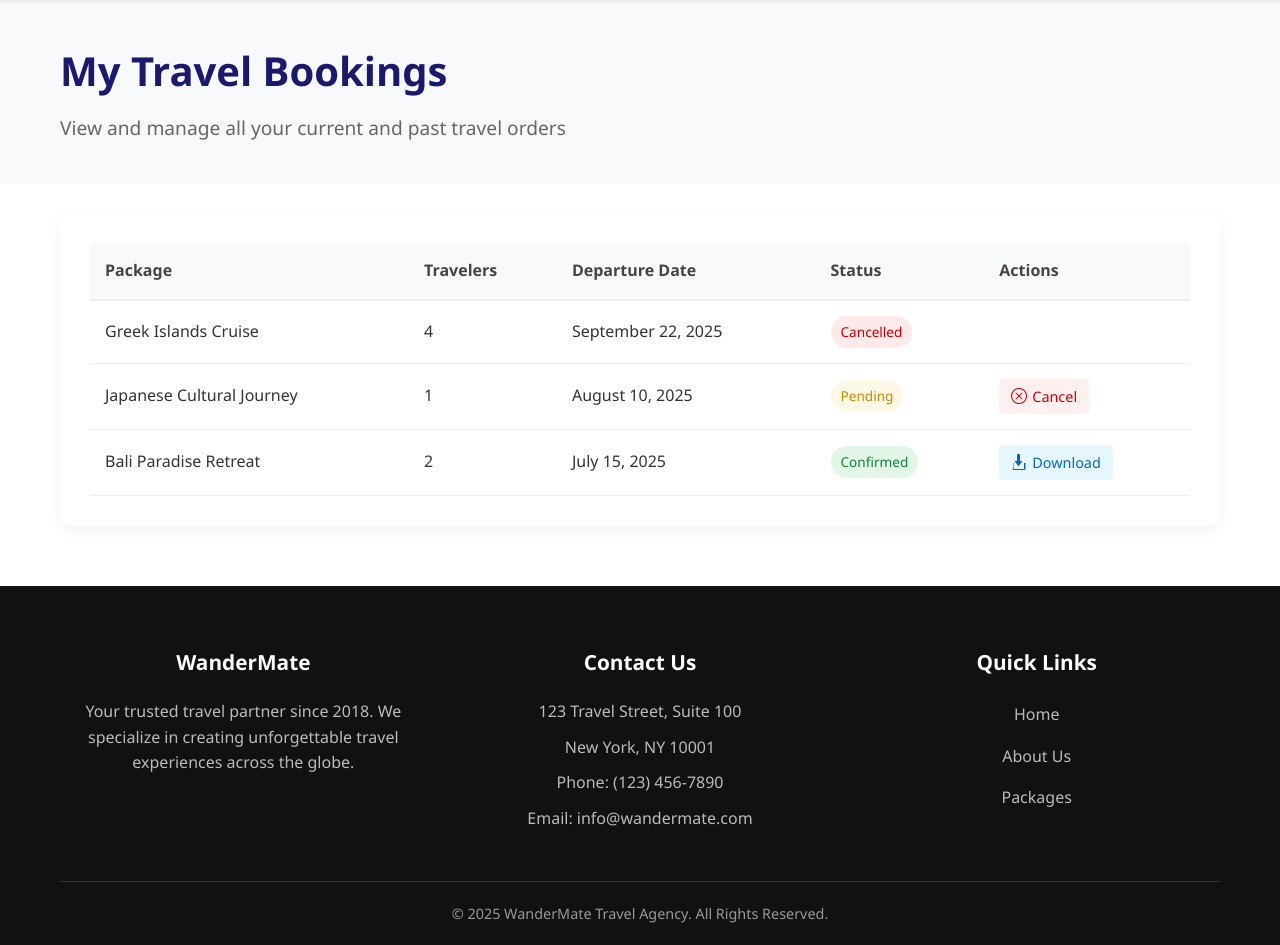
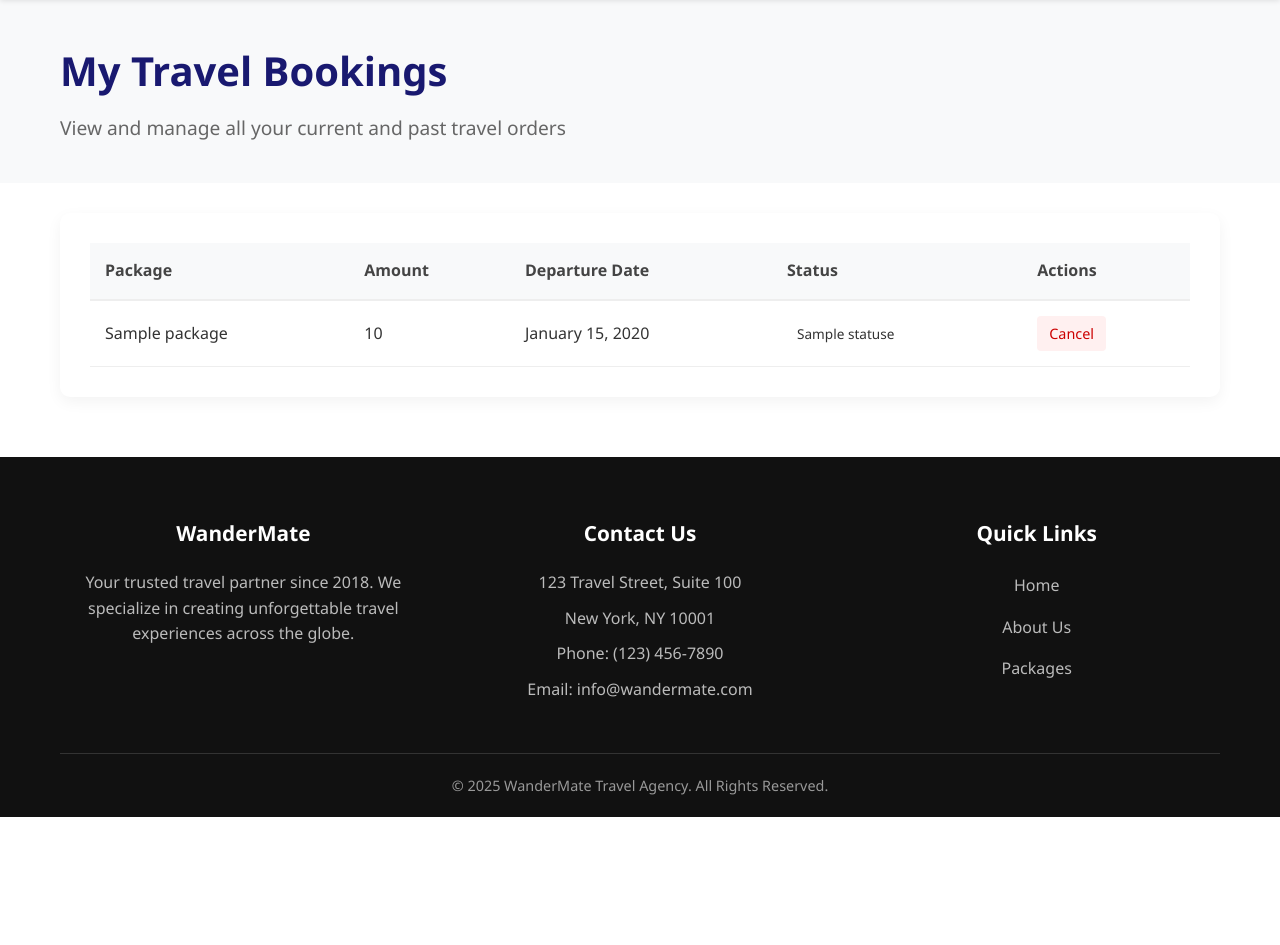
Before and after one commit to razwafw/wandermate, a PHP site: page /order-history.php in a window 1280 px wide. Shown: the part 87-1032 px from the top of the page. After the commit the page ends 904 px from the top, so only its background shows below. Run offline with PHP 8.4, Linux system fonts and the light colour scheme; the visitor is signed in with stand-in values (Sample User, id 1); tables that the repository leaves empty hold one stand-in row (values such as "Sample post").

Commit message:
dfetch user's order history from database, create real implementation for cancel button, replace download itinerary button in favor of view itinerary

```diff
--- a/order-history.php
+++ b/order-history.php
@@ -1,7 +1,45 @@
 <?php
 session_start();
 $loggedIn = isset($_SESSION['user_id']);
+
+if (!$loggedIn) {
+    header("Location: login.php");
+    exit();
+}
+
 $role_id = $_SESSION['role_id'] ?? 1;
+$user_id = $_SESSION['user_id'];
+
+// Database connection
+$host = 'localhost';
+$user = 'root';
+$pass = '';
+$db = 'wandermate';
+$conn = new mysqli($host, $user, $pass, $db);
+if ($conn->connect_error) {
+    die('Database connection failed: ' . $conn->connect_error);
+}
+
+// Fetch orders for the logged-in user
+$sql = "SELECT o.id, o.booking_date, o.departure_date, o.amount, o.request, o.package_id, o.status_id, o.itinerary_url,
+               p.name AS package_name, p.price AS package_price, p.group_size, s.name AS status_name
+        FROM orders o
+        JOIN packages p ON o.package_id = p.id
+        LEFT JOIN statuses s ON o.status_id = s.id
+        WHERE o.customer_id = ?
+        ORDER BY o.departure_date DESC";
+$stmt = $conn->prepare($sql);
+$stmt->bind_param('i', $user_id);
+$stmt->execute();
+$result = $stmt->get_result();
+$orders = [];
+while ($row = $result->fetch_assoc()) {
+    $orders[] = $row;
+}
+$stmt->close();
+
+// Optionally, close the DB connection at the end of the script
+// $conn->close();
 ?>
 
 <!DOCTYPE html>
@@ -580,61 +618,7 @@ $role_id = $_SESSION['role_id'] ?? 1;
 
         <div class="container">
             <?php
-            // In a real application, this data would come from a database
-            // Here we're using sample data
-            $orders = [
-                [
-                    'id' => 1001,
-                    'package_name' => 'Bali Paradise Retreat',
-                    'package_id' => 1,
-                    'travelers' => 2,
-                    'departure_date' => '2025-07-15',
-                    'status' => 'confirmed',
-                    'booking_date' => '2025-06-01',
-                    'first_name' => 'John',
-                    'last_name' => 'Doe',
-                    'email' => 'john.doe@example.com',
-                    'phone' => '(555) 123-4567',
-                    'special_requests' => 'Vegetarian meals preferred',
-                    'total_price' => 2598.00,
-                ],
-                [
-                    'id' => 1002,
-                    'package_name' => 'Japanese Cultural Journey',
-                    'package_id' => 2,
-                    'travelers' => 1,
-                    'departure_date' => '2025-08-10',
-                    'status' => 'pending',
-                    'booking_date' => '2025-06-05',
-                    'first_name' => 'John',
-                    'last_name' => 'Doe',
-                    'email' => 'john.doe@example.com',
-                    'phone' => '(555) 123-4567',
-                    'special_requests' => 'Early check-in if possible',
-                    'total_price' => 2499.00,
-                ],
-                [
-                    'id' => 1003,
-                    'package_name' => 'Greek Islands Cruise',
-                    'package_id' => 3,
-                    'travelers' => 4,
-                    'departure_date' => '2025-09-22',
-                    'status' => 'cancelled',
-                    'booking_date' => '2025-05-20',
-                    'first_name' => 'John',
-                    'last_name' => 'Doe',
-                    'email' => 'john.doe@example.com',
-                    'phone' => '(555) 123-4567',
-                    'special_requests' => 'Cabin with ocean view',
-                    'total_price' => 7596.00,
-                ],
-            ];
-
-            // Sort orders by departure date (most recent first)
-            usort($orders, function ($a, $b) {
-                return strtotime($b['departure_date']) - strtotime($a['departure_date']);
-            });
-
+            // Remove sample data and use fetched $orders from database
             if (count($orders) > 0):
                 ?>
                 <div class="orders-container">
@@ -642,7 +626,7 @@ $role_id = $_SESSION['role_id'] ?? 1;
                         <thead>
                             <tr>
                                 <th>Package</th>
-                                <th>Travelers</th>
+                                <th>Amount</th>
                                 <th>Departure Date</th>
                                 <th>Status</th>
                                 <th>Actions</th>
@@ -652,52 +636,41 @@ $role_id = $_SESSION['role_id'] ?? 1;
                             <?php foreach ($orders as $order): ?>
                                 <tr
                                     data-order-id="<?php echo $order['id']; ?>"
-                                    onclick="showOrderDetails(<?php echo htmlspecialchars(json_encode($order)); ?>)"
+                                    onclick='showOrderDetails(<?php echo json_encode([
+                                        "id" => $order["id"],
+                                        "package_name" => $order["package_name"],
+                                        "travelers" => $order["amount"],
+                                        "departure_date" => $order["departure_date"],
+                                        "status" => $order["status_name"] ?? "pending",
+                                        "booking_date" => $order["booking_date"],
+                                        "request" => $order["request"],
+                                        "total_price" => $order["package_price"],
+                                    ]); ?>)'
                                 >
                                     <td><?php echo htmlspecialchars($order['package_name']); ?></td>
-                                    <td><?php echo $order['travelers']; ?></td>
+                                    <td><?php echo $order['amount']; ?></td>
                                     <td><?php echo date('F j, Y', strtotime($order['departure_date'])); ?></td>
                                     <td>
-                                    <span class="status-badge status-<?php echo $order['status']; ?>">
-                                        <?php echo ucfirst($order['status']); ?>
+                                    <span class="status-badge status-<?php echo strtolower($order['status_name'] ?? 'Pending'); ?>">
+                                        <?php echo ucfirst($order['status_name'] ?? 'Pending'); ?>
                                     </span>
                                     </td>
                                     <td>
                                         <div class="action-buttons">
-                                            <?php if ($order['status'] === 'confirmed'): ?>
+                                            <?php if (strtolower($order['status_name']) === 'confirmed'): ?>
                                                 <button
                                                     class="action-btn btn-download"
-                                                    onclick="downloadItinerary(event, <?php echo $order['id']; ?>)"
-                                                    aria-label="Download itinerary"
+                                                    onclick="viewItinerary(event, '<?php echo htmlspecialchars($order['itinerary_url']); ?>')"
+                                                    aria-label="View itinerary"
                                                 >
-                                                    <svg
-                                                        xmlns="http://www.w3.org/2000/svg"
-                                                        width="16"
-                                                        height="16"
-                                                        fill="currentColor"
-                                                        viewBox="0 0 16 16"
-                                                    >
-                                                        <path d="M8 0a1 1 0 0 1 1 1v6h1.5a.5.5 0 0 1 .4.8l-3 4a.5.5 0 0 1-.8 0l-3-4a.5.5 0 0 1 .4-.8H6V1a1 1 0 0 1 1-1z" />
-                                                        <path d="M1.5 14.5A1.5 1.5 0 0 0 3 16h10a1.5 1.5 0 0 0 1.5-1.5V9.05a2.5 2.5 0 0 1-.5.05H13v5.5a.5.5 0 0 1-.5.5h-9a.5.5 0 0 1-.5-.5V9.1c-.18.01-.36.01-.5 0v5.4z" />
-                                                    </svg>
-                                                    Download
+                                                    View Itinerary
                                                 </button>
-                                            <?php elseif ($order['status'] !== 'cancelled'): ?>
+                                            <?php elseif (strtolower($order['status_name']) !== 'cancelled'): ?>
                                                 <button
                                                     class="action-btn btn-cancel"
                                                     onclick="confirmCancellation(event, <?php echo $order['id']; ?>)"
                                                     aria-label="Cancel booking"
                                                 >
-                                                    <svg
-                                                        xmlns="http://www.w3.org/2000/svg"
-                                                        width="16"
-                                                        height="16"
-                                                        fill="currentColor"
-                                                        viewBox="0 0 16 16"
-                                                    >
-                                                        <path d="M8 15A7 7 0 1 1 8 1a7 7 0 0 1 0 14zm0 1A8 8 0 1 0 8 0a8 8 0 0 0 0 16z" />
-                                                        <path d="M4.646 4.646a.5.5 0 0 1 .708 0L8 7.293l2.646-2.647a.5.5 0 0 1 .708.708L8.707 8l2.647 2.646a.5.5 0 0 1-.708.708L8 8.707l-2.646 2.647a.5.5 0 0 1-.708-.708L7.293 8 4.646 5.354a.5.5 0 0 1 0-.708z" />
-                                                    </svg>
                                                     Cancel
                                                 </button>
                                             <?php endif; ?>
@@ -857,21 +830,6 @@ $role_id = $_SESSION['role_id'] ?? 1;
                 <div class="modal-divider"></div>
 
                 <div class="detail-row">
-                    <div class="detail-label">Traveler Name:</div>
-                    <div class="detail-value">${order.first_name} ${order.last_name}</div>
-                </div>
-                <div class="detail-row">
-                    <div class="detail-label">Email:</div>
-                    <div class="detail-value">${order.email}</div>
-                </div>
-                <div class="detail-row">
-                    <div class="detail-label">Phone:</div>
-                    <div class="detail-value">${order.phone}</div>
-                </div>
-
-                <div class="modal-divider"></div>
-
-                <div class="detail-row">
                     <div class="detail-label">Departure Date:</div>
                     <div class="detail-value">${formattedDate}</div>
                 </div>
@@ -881,7 +839,7 @@ $role_id = $_SESSION['role_id'] ?? 1;
                 </div>
                 <div class="detail-row">
                     <div class="detail-label">Total Price:</div>
-                    <div class="detail-value">$${order.total_price.toFixed(2)}</div>
+                    <div class="detail-value">$${parseInt(order.total_price).toFixed(2)}</div>
                 </div>`;
 
             if (order.special_requests) {
@@ -908,23 +866,14 @@ $role_id = $_SESSION['role_id'] ?? 1;
             document.body.style.overflow = 'auto'; // Enable scrolling
         }
 
-        // Function to download itinerary
-        function downloadItinerary(event, orderId) {
-            // Stop event propagation (to prevent showing details modal when clicking the download button)
+        // Function to view itinerary
+        function viewItinerary(event, fileUrl) {
             event.stopPropagation();
-
-            // Create a temporary link to download the file
-            const link = document.createElement('a');
-            link.href = `itinerary-${orderId}.txt`;
-            link.download = `WanderMate-Itinerary-${orderId}.txt`;
-            document.body.appendChild(link);
-            link.click();
-            document.body.removeChild(link);
-
-            // Alert user about the download (in a real app, we'd handle this more gracefully)
-            setTimeout(() => {
-                alert('Your itinerary is being downloaded. If the download doesn\'t start automatically, please check your browser settings.');
-            }, 500);
+            if (fileUrl) {
+                window.open(fileUrl, '_blank');
+            } else {
+                alert('Itinerary file not found');
+            }
         }
 
         // Function to show cancellation confirmation modal
@@ -946,29 +895,42 @@ $role_id = $_SESSION['role_id'] ?? 1;
 
         // Function to cancel the order
         function cancelOrder(orderId) {
-            // In a real application, this would send an AJAX request to the server
-            // For this demo, we'll just update the UI
-
+            if (!orderId) {
+                alert('Order ID is missing.');
+                return;
+            }
+            // Send AJAX request to cancel-order.php
+            fetch('cancel-order.php', {
+                method: 'POST',
+                headers: {
+                    'Content-Type': 'application/x-www-form-urlencoded',
+                },
+                body: 'order_id=' + encodeURIComponent(orderId)
+            })
+                .then(response => response.json())
+                .then(data => {
+                    if (data.success) {
                         // Find the row with the order
                         const row = document.querySelector(`tr[data-order-id="${orderId}"]`);
-
                         if (row) {
                             // Update the status badge
                             const statusCell = row.querySelector('td:nth-child(4)');
                             statusCell.innerHTML = '<span class="status-badge status-cancelled">Cancelled</span>';
-
                             // Remove the cancel button
                             const cancelBtn = row.querySelector('.btn-cancel');
                             if (cancelBtn) {
                                 cancelBtn.parentNode.removeChild(cancelBtn);
                             }
                         }
-
-            // Close the confirmation modal
                         closeModal('cancellationModal');
-
-            // Show confirmation message
                         alert('Your booking has been cancelled successfully.');
+                    } else {
+                        alert(data.message || 'Failed to cancel booking.');
+                    }
+                })
+                .catch(() => {
+                    alert('An error occurred while cancelling the booking.');
+                });
         }
 
         // Close modals when clicking outside
```
Also changed, not shown: cancel-order.php (added, +65 -0 lines). Lines whose indentation alone changed are shown as unchanged.
